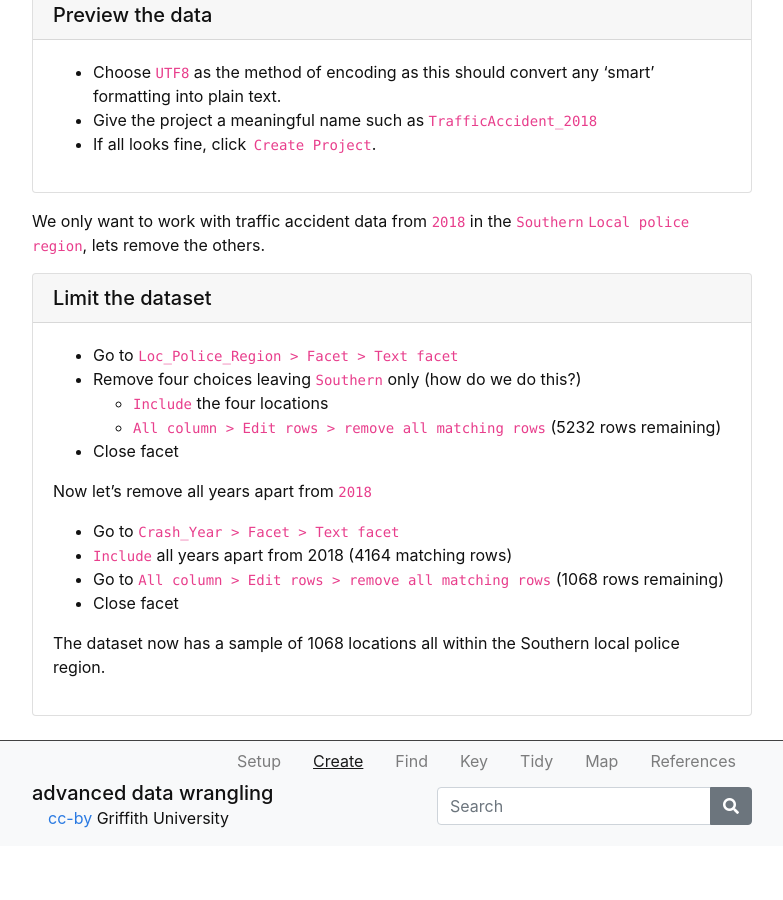
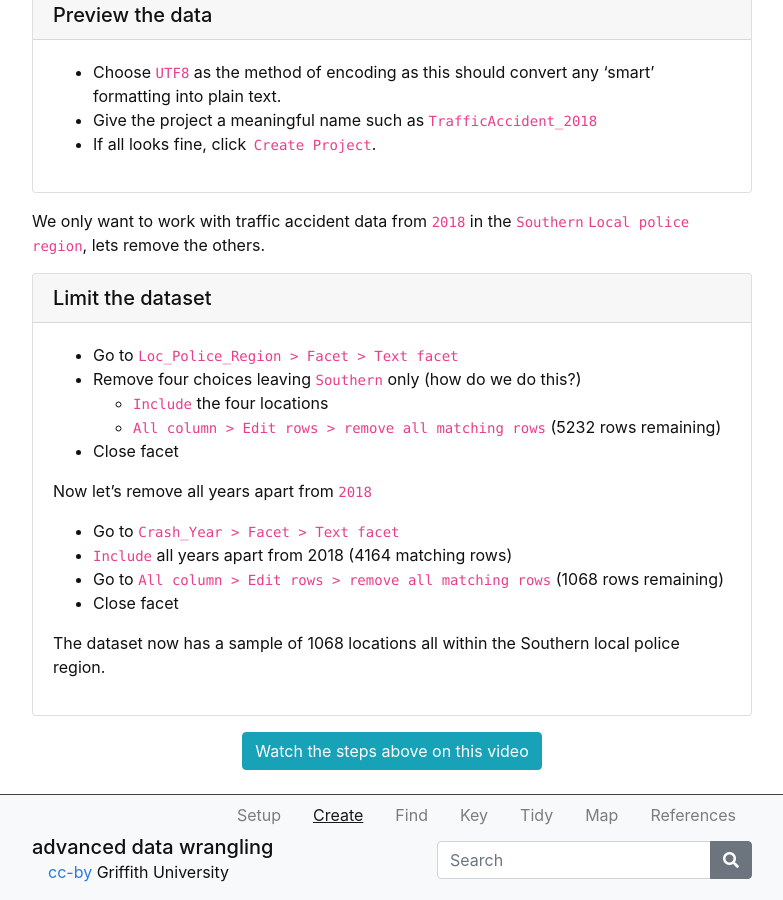
Before and after one commit to GULibrarySandbox/advanced-data-wrangle-old, a Jekyll site: the page built from content/2-lesson.md, in a window 1280 px wide and 900 px high, scrolled down 959 px. Shown: the whole window, without its empty margins (248-1031 px from the left). Built offline with Jekyll 4.4.1, drawn with Linux system fonts in a browser that asks for light colours; before the commit the page ends 1805 px from its top, so only the background shows below that.

Commit message:
Update 2-lesson.md

```diff
--- a/content/2-lesson.md
+++ b/content/2-lesson.md
@@ -57,3 +57,5 @@ Now let's remove all years apart from `2018`
 
 The dataset now has a sample of 1068 locations all within the Southern local police region.{% endcapture %}
 {% include card.md header="Limit the dataset" text=text %}
+
+{% include button.md text="Watch the steps above on this video" link=" " color="info" %}
```
